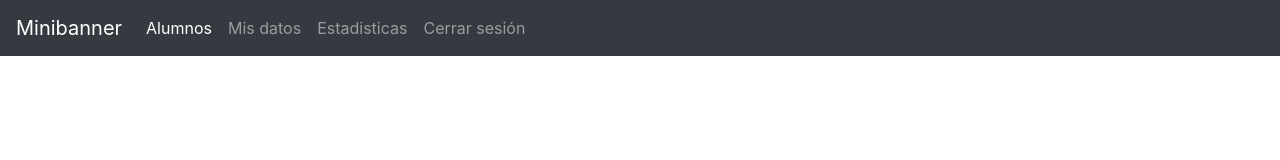
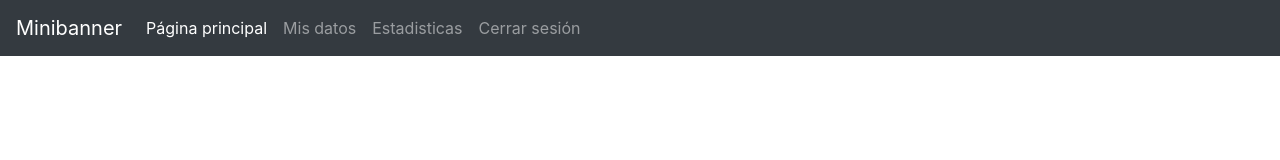
Before and after one commit to LisoProgrammer/minibanner_front, an Angular app: page /student in a window 1280 px wide. Shown: the top 160 px of the page. Built offline with nearby package versions, Linux system fonts and the light colour scheme.

Commit message:
Para utilizarlo de manera general

```diff
--- a/src/app/navbar/navbar.component.html
+++ b/src/app/navbar/navbar.component.html
@@ -15,7 +15,7 @@
     <ul class="navbar-nav">
       <li class="nav-item active">
         <a class="nav-link" href="#"
-          >Alumnos <span class="sr-only">(current)</span></a
+          >Página principal <span class="sr-only">(current)</span></a
         >
       </li>
       <li class="nav-item">
```
